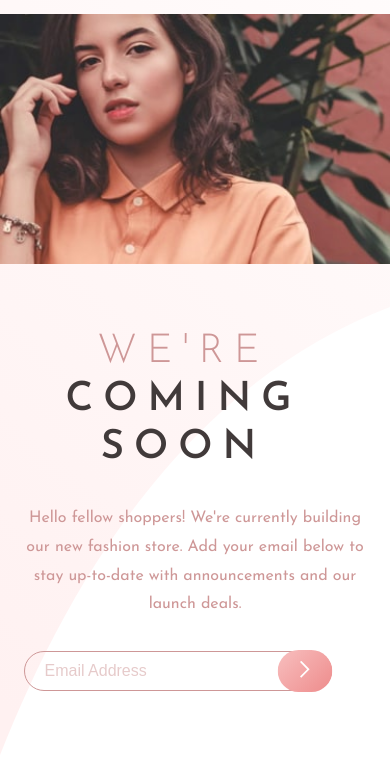
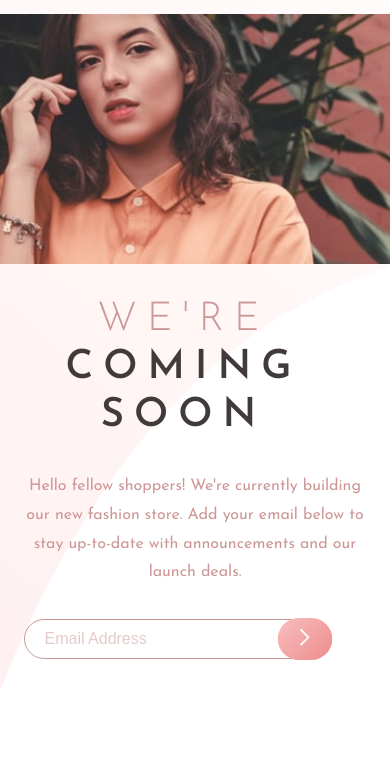
Before and after one commit to Phol16/Base_Apparel_Coming_Soon_Page, a website: page index.html in a window 390 px wide. Shown: the part 74-844 px from the top of the page. Drawn offline with Linux system fonts and the light colour scheme.

Commit message:
fix: fixed UI

```diff
--- a/index.html
+++ b/index.html
@@ -19,8 +19,8 @@
   </head>
   <body>
     <div class="component">
-      <section class="contentContainer">
-        <section class="contentWrapper">
+      <div class="contentContainer">
+        <div class="contentWrapper">
           <nav class="navbar">
             <img src="./images/logo.svg" alt="Logo" />
           </nav>
@@ -35,7 +35,7 @@
             </p>
             <form class="inputForm borderNormal">
               <input type="Email" id="email" name="email" placeholder="Email Address" />
-              <section class="interactiveButton">
+              <div class="interactiveButton">
                 <img
                   src="./images/icon-error.svg"
                   alt="ErrorIcon"
@@ -44,14 +44,13 @@
                 <button id="submitButton">
                   <img src="./images/icon-arrow.svg" alt="SendIcon" />
                 </button>
-              </section>
+              </div>
               <p class="errorMessage hidden">Please provide a valid email</p>
             </form>
           </main>
-        </section>
-      </section>
-      <aside class="imageContainer">
-      </aside>
+        </div>
+      </div>
+      <aside class="imageContainer"></aside>
     </div>
   </body>
 </html>
--- a/styles/style.css
+++ b/styles/style.css
@@ -67,7 +67,7 @@ body {
   display: flex;
   flex-flow: column;
   gap: 2rem;
-  padding: 4rem 1rem;
+  padding: 2rem 1rem;
   color: var(--DesaturatedRed);
 }
 .mainContainer h1 {
@@ -203,9 +203,9 @@ body {
     text-align: left;
   }
 }
-@media only screen and (min-width: 1500px) {
+@media only screen and (min-width: 1440px) {
   .navbar{
-    padding: 8rem 1rem 1rem 1rem;
+    padding: 5rem 1rem 1rem 1rem;
   }
   .navbar img{
     width: 12em;
```
